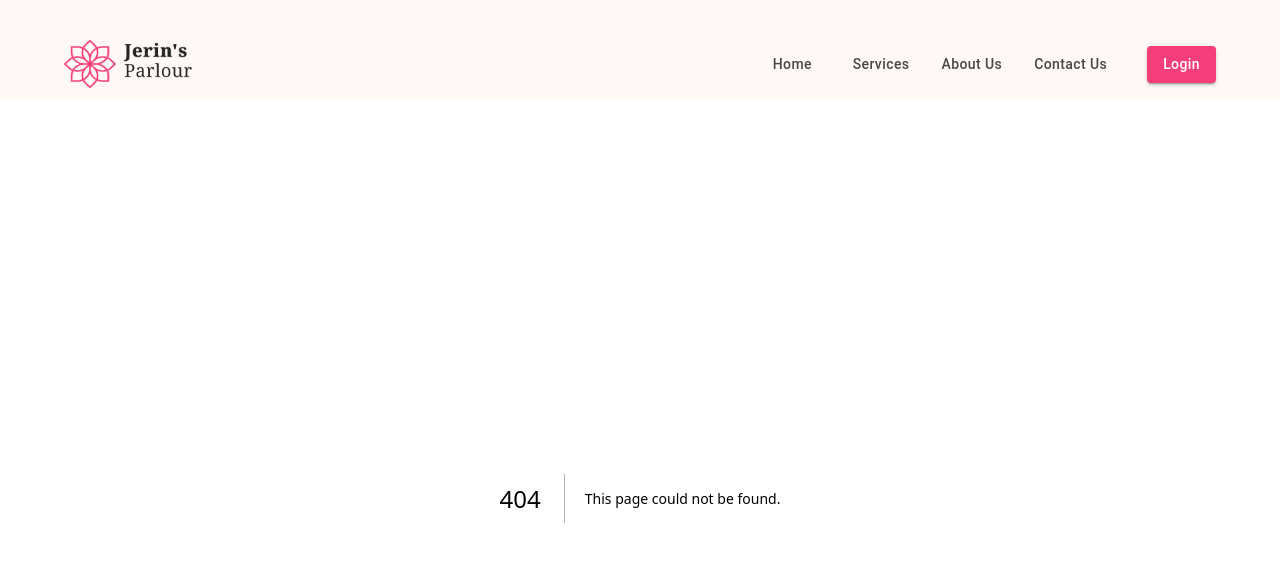
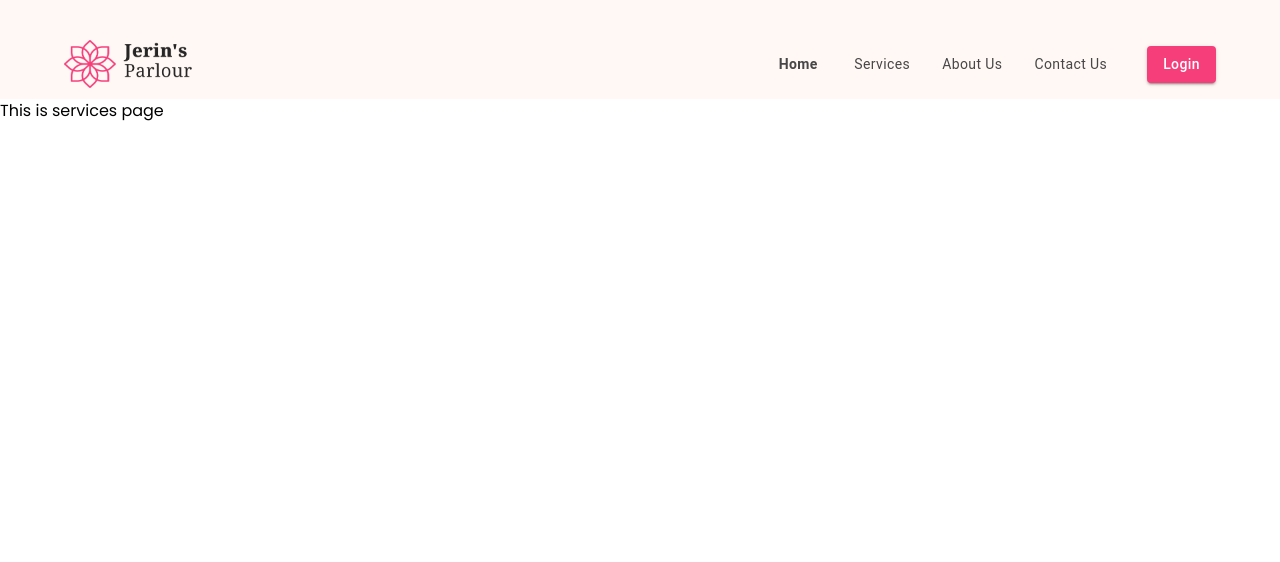
Before and after one commit to developerabdulmamun/jerins-parlour-frontend, a Next.js app: page /services in a window 1280 px wide. Before the commit this address had no page. Shown: the top 562 px of the page. Built offline with nearby package versions, Linux system fonts and the light colour scheme.

Commit message:
Setup Navbar active nav link

```diff
--- /dev/null
+++ b/src/app/services/page.js
@@ -0,0 +1,11 @@
+import React from "react";
+
+const ServicesPage = () => {
+  return (
+    <div>
+      <h1>This is services page</h1>
+    </div>
+  );
+};
+
+export default ServicesPage;
--- a/src/components/shared/Navbar.jsx
+++ b/src/components/shared/Navbar.jsx
@@ -14,6 +14,8 @@ import MenuItem from "@mui/material/MenuItem";
 import { MenuIcon, User } from "lucide-react";
 import logo from "@/assets/logo.png";
 import Image from "next/image";
+import { useRouter } from "next/navigation";
+import Link from "next/link";
 
 const pages = [
   {
@@ -39,6 +41,7 @@ const Navbar = () => {
   const user = null;
   const [anchorElNav, setAnchorElNav] = React.useState(null);
   const [anchorElUser, setAnchorElUser] = React.useState(null);
+  const [activeLink, setActiveLink] = React.useState("/");
 
   const handleOpenNavMenu = (event) => {
     setAnchorElNav(event.currentTarget);
@@ -55,6 +58,10 @@ const Navbar = () => {
     setAnchorElUser(null);
   };
 
+  const handleNavClick = (route) => {
+    setActiveLink(route);
+    handleCloseNavMenu();
+  };
   return (
     <AppBar
       position="sticky"
@@ -131,17 +138,17 @@ const Navbar = () => {
             {pages.map((page) => (
               <Button
                 key={page.pathName}
-                href={page.route}
-                onClick={handleCloseNavMenu}
+                onClick={() => handleNavClick(page.route)}
                 sx={{
                   my: 2,
                   mr: 2,
                   color: "#474747",
+                  fontWeight: page.route === activeLink ? "600" : "400",
                   display: "block",
                   textTransform: "capitalize",
                 }}
               >
-                {page.pathName}
+                <Link href={page.route}>{page.pathName}</Link>
               </Button>
             ))}
           </Box>
```
